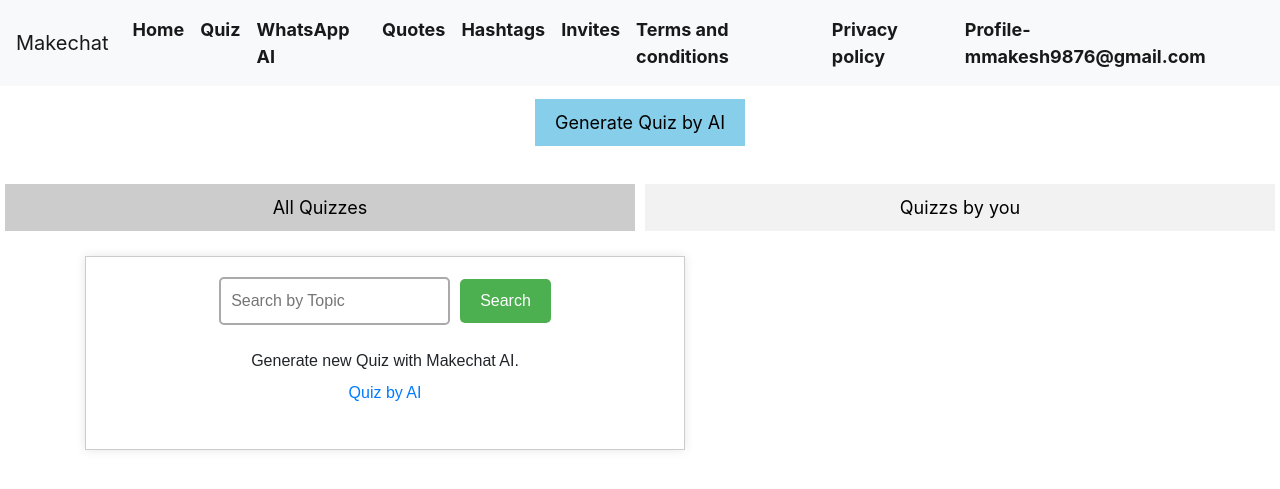
After one commit to makesh9876/makechat, a Django app: page /quiz_home/ in a window 1280 px wide, after a click on "All Quizzes". The commit adds this page. Shown: the top 489 px of the page. Run offline with Django 4.2, Linux system fonts and the light colour scheme; a user stored in the database is signed in; data that the repository does not hold is empty.

Commit message:
quiz feature add

```diff
--- a/chatgpt/admin.py
+++ b/chatgpt/admin.py
@@ -1,5 +1,5 @@
 from django.contrib import admin
-from .models import Customer, UserMessage, InvitedUsers, ChatMessage,ChatThread,FreeAiRequests
+from .models import Customer, UserMessage, InvitedUsers, ChatMessage,ChatThread,FreeAiRequests,Quizes
 # Register your models here.
 admin.site.register(Customer)
 admin.site.register(UserMessage)
@@ -8,3 +8,4 @@ admin.site.register(InvitedUsers)
 admin.site.register(ChatThread)
 admin.site.register(ChatMessage)
 admin.site.register(FreeAiRequests)
+admin.site.register(Quizes)
--- a/chatgpt/templates/chatgpt/index.html
+++ b/chatgpt/templates/chatgpt/index.html
@@ -79,18 +79,13 @@ body {
           </li>
           {% endif %}
           <li class="nav-item active">
-            <a class="nav-link" href="{% url 'home' %}"
-              >Invites<span class="sr-only">(current)</span></a
+            <a class="nav-link" href="{% url 'quiz_home' %}"
+              >Quiz<span class="sr-only">(current)</span></a
             >
           </li>
           <li class="nav-item active">
             <a class="nav-link" href="https://wa.me/14847299654"
               >WhatsApp AI<span class="sr-only">(current)</span></a
-            >
-          </li>
-          <li class="nav-item active">
-            <a class="nav-link" href="{% url 'education' %}"
-              >Quiz<span class="sr-only">(current)</span></a
             >
           </li>
           <li class="nav-item active">
@@ -101,6 +96,11 @@ body {
           <li class="nav-item active">
             <a class="nav-link" href="{% url 'hastag_generate' %}"
               >Hashtags <span class="sr-only">(current)</span></a
+            >
+          </li>
+          <li class="nav-item active">
+            <a class="nav-link" href="{% url 'home' %}"
+              >Invites<span class="sr-only">(current)</span></a
             >
           </li>
           <li class="nav-item active">
--- a/chatgpt/templates/chatgpt/landing.html
+++ b/chatgpt/templates/chatgpt/landing.html
@@ -131,7 +131,7 @@
                                 <p>Elevate your knowledge with our AI Quiz Generator. Say goodbye to dull,
                                     static quizzes, and welcome a dynamic, interactive experience that keeps you
                                     engage in learning. Create quizzes for the topic you want to learn.</p>
-                                <a href="{% url 'education' %}" class="btn btn-primary">Try Now</a>
+                                <a href="{% url 'quiz_home' %}" class="btn btn-primary">Try Now</a>
                             </div>
                         </div>
                         <div class="card">
--- /dev/null
+++ b/chatgpt/templates/chatgpt/quiz_home.html
@@ -0,0 +1,257 @@
+{% extends 'chatgpt/index.html' %}
+
+{% load static %}
+{% block content %}
+
+<style>
+  .tab {
+    display: flex;
+    flex-wrap: wrap;
+    justify-content: center;
+    margin-bottom: 20px;
+  }
+
+  .tab button {
+    flex-basis: calc(50% - 10px);
+    background-color: #f2f2f2;
+    color: black;
+    border: none;
+    padding: 10px 20px;
+    font-size: 18px;
+    cursor: pointer;
+    margin: 5px;
+    transition: background-color 0.3s;
+  }
+
+  .tab button:hover {
+    background-color: #ddd;
+  }
+
+  .tab button.active {
+    background-color: #ccc;
+  }
+
+  .container {
+    display: flex;
+    flex-direction: column;
+    align-items: center;
+    width: 100%;
+    text-align: center;
+    font-family: Arial, sans-serif;
+  }
+
+  .tabcontent {
+    display: flex;
+    flex-direction: column;
+    align-items: center;
+    width: 100%;
+    text-align: center;
+  }
+
+  .section {
+    display: flex;
+    flex-direction: column;
+    align-items: center;
+    width: 100%;
+    max-width: 600px;
+    padding: 20px;
+    background-color: #ffffff;
+    border: 1px solid #ccc;
+    box-shadow: 0px 0px 10px rgba(0, 0, 0, 0.1);
+    margin-bottom: 20px;
+  }
+
+  .section-title {
+    font-size: 24px;
+    margin-bottom: 10px;
+    text-decoration: underline;
+  }
+
+  .user-list {
+    list-style-type: none;
+    padding: 0;
+    text-align: left;
+    margin: 0;
+    width: 100%;
+  }
+
+  .user-list li {
+    font-size: 20px;
+    margin-bottom: 10px;
+  }
+
+  .user-info {
+    display: flex;
+    align-items: center;
+    background-color: #f6f6f6;
+    padding: 10px;
+    border-radius: 5px;
+  }
+
+  .user-details {
+    flex-grow: 1;
+  }
+
+  .user-name {
+    font-weight: bold;
+    color: grey;
+  }
+
+  .last-message {
+    color: #888;
+  }
+
+  .chat-button {
+    padding: 5px 10px;
+    background-color: black;
+    color: white;
+    border: none;
+    text-decoration: none;
+    border-radius: 4px;
+    cursor: pointer;
+    transition: background-color 0.3s;
+  }
+
+  .chat-button:hover {
+    background-color: grey;
+  }
+  .search-bar {
+    display: flex;
+    align-items: center;
+  }
+
+  .search-input {
+    padding: 10px;
+    border: 2px solid #aaa;
+    border-radius: 5px;
+    font-size: 16px;
+    outline: none;
+  }
+
+  .search-button {
+    background-color: #4CAF50;
+    color: white;
+    border: none;
+    border-radius: 5px;
+    padding: 10px 20px;
+    margin-left: 10px;
+    cursor: pointer;
+    transition: background-color 0.3s;
+  }
+
+  .search-button:hover {
+    background-color: #45a049;
+  }
+</style>
+<div class="tab">
+    <a class="nav-link" href="{% url 'education' %}"><button id="new-invite" class="tablinks" style="background-color: skyblue;">Generate Quiz by AI</button></a>
+  </div>
+
+<div class="tab">
+  <button class="tablinks" onclick="openTab(event, 'all-quiz')">All Quizzes</button>
+  <button id="your-quiz-tab" class="tablinks" onclick="openTab(event, 'your-quiz')">Quizzs by you</button>
+</div>
+
+<div class="container">
+    <div id="all-quiz" class="tabcontent">
+        <div class="section">
+            <div class="search-bar">
+                <input type="text" id="topic-search" placeholder="Search by Topic" class="search-input">
+                <button onclick="searchByTopic()" class="search-button">Search</button>
+              </div>
+              <br>
+          {% if all_quiz %}
+          <ul class="user-list">
+            {% for quiz in all_quiz %}
+            <li>
+              <div class="user-info">
+                <div class="user-details">
+                  <span class="user-name">{{quiz.topic}}</span>
+                </div>
+                <form id="chat-form" method="post" action="" style="display: inline;">
+                  {% csrf_token %}
+                  <input type="hidden" name="quiz_id" value="{{ quiz.id }}">
+                  <button type="submit" class="chat-button">Start</button>
+                </form>
+              </div>
+            </li>
+            {% endfor %}
+          </ul>
+          {% elif user.is_authenticated %}
+          <p>Generate new Quiz with Makechat AI.<a class="nav-link" href="{% url 'education' %}">Quiz by AI</a></p>
+          {% else %}
+          <p>Login to see the invites.<a class="nav-link" href="{% url 'login' %}">Login</a></p>
+          {% endif %}
+        </div>
+      </div>
+  <div id="your-quiz" class="tabcontent">
+    <div class="section">
+      {% if my_quiz %}
+      <ul class="user-list">
+        {% for quiz in my_quiz %}
+        <li>
+          <div class="user-info">
+            <div class="user-details">
+              <span class="user-name">{{ quiz.topic }}</span>
+            </div>
+            <form id="chat-form" method="post" action="" style="display: inline;">
+              {% csrf_token %}
+              <input type="hidden" name="quiz_id" value="{{ quiz.id }}">
+              <button type="submit" class="chat-button">Start</button>
+            </form>
+          </div>
+        </li>
+        {% endfor %}
+      </ul>
+      {% elif user.is_authenticated %}
+      <p>No Quiz Created by you.</p>
+      <a class="nav-link" href="{% url 'education' %}">Generate Quiz by AI</a>
+      {% else %}
+
+      <p>Login to see the invited users.<a class="nav-link" href="{% url 'login' %}">Login</a></p>
+      {% endif %}
+    </div>
+  </div>
+</div>
+
+
+<script>
+  document.getElementById("your-quiz-tab").click();
+  function openTab(evt, tabName) {
+    // Get all tab content elements and hide them
+    const tabcontent = document.getElementsByClassName("tabcontent");
+    for (let i = 0; i < tabcontent.length; i++) {
+      tabcontent[i].style.display = "none";
+    }
+
+    // Get all tab button elements and remove the "active" class
+    const tablinks = document.getElementsByClassName("tablinks");
+    for (let i = 0; i < tablinks.length; i++) {
+      tablinks[i].className = tablinks[i].className.replace(" active", "");
+    }
+
+    // Show the selected tab content and add the "active" class to the clicked button
+    document.getElementById(tabName).style.display = "block";
+    evt.currentTarget.className += " active";
+  }
+  function searchByTopic() {
+    // Get the input value from the search bar
+    const searchInput = document.getElementById("topic-search").value.toLowerCase();
+
+    // Get all quiz items
+    const quizItems = document.querySelectorAll(".user-info");
+
+    // Loop through each quiz item and check if the topic matches the search input
+    quizItems.forEach(function(quizItem) {
+      const topic = quizItem.querySelector(".user-name").textContent.toLowerCase();
+      if (topic.includes(searchInput)) {
+        // If the topic matches the search input, display the item
+        quizItem.parentElement.style.display = "block";
+      } else {
+        // If the topic does not match the search input, hide the item
+        quizItem.parentElement.style.display = "none";
+      }
+    });
+  }
+</script>
+{% endblock content %}
--- a/chatgpt/urls.py
+++ b/chatgpt/urls.py
@@ -7,7 +7,7 @@ from .views import (
     login_request, home,Onboard,chat, chatting,landing_page,
     plan_upgrade, plan_details, checkout,submit_quiz_view,ShowResult,
     terms_and_conditions, privacy_policy, get_started, ImageGenerate, PaymentRedirect,
-    QuoteGenerate, HastagsGenerate,ProdiaImageGenerate, Education, profile_page
+    QuoteGenerate, HastagsGenerate,ProdiaImageGenerate, Education, profile_page, QuizHome, quiz_start
 )
 
 urlpatterns = [
@@ -17,6 +17,8 @@ urlpatterns = [
     path('', landing_page, name='landing_page'),
     path('<str:room_name>/<str:username>/<str:chat_with>/', chatting, name='chat_room'),
     path('incomming_message/', IncommingMessage.as_view(), name="incomming_message"),
+    path('quiz_home/', QuizHome.as_view(), name="quiz_home"),
+    path('quiz/<str:quiz_id>/', quiz_start, name="quiz_start"),
     path('image_generate/', ImageGenerate.as_view(), name="image_generate"),
     path('makechat/',MakeChat.as_view(), name="makechat"),
     path('invite_user/',MakeChat.as_view(), name="invite_user"),
--- a/chatgpt/views.py
+++ b/chatgpt/views.py
@@ -22,7 +22,7 @@ from django.http import HttpResponse
 from django.contrib.auth.decorators import login_required
 from rest_framework import status
 from rest_framework.response import Response
-from .models import Customer, UserMessage, InvitedUsers, ChatMessage, ChatThread
+from .models import Customer, UserMessage, InvitedUsers, ChatMessage, ChatThread, Quizes
 from .lib.chatgpt import ChatGpt
 from .lib.payments import PaymentLinks
 from .lib.twillio import OutgoingMessage
@@ -211,6 +211,54 @@ def get_gpt_response(prompt: str):
     """
     return ChatGpt().completions(promt=prompt)
 
+@login_required
+def quiz_start(request, quiz_id):
+    quiz_obj = Quizes.objects.get(id=quiz_id)
+    context = {
+                "category": quiz_obj.topic,
+                "response": quiz_obj.quiz,
+                "result_type": "quote",
+                "try_url_name": "quote_generate",
+            }
+    return render(request, "chatgpt/questions.html", context)
+
+class QuizHome(LoginRequiredMixin, View):
+    def filter_quiz(self, user_obj):
+        """
+            filter only my quiz
+        """
+        all_quiz = Quizes.objects.all()
+        other_quiz = []
+        my_quiz = []
+        for quiz in all_quiz:
+            if quiz.created_by == user_obj:
+                my_quiz.append(quiz)
+            else:
+                other_quiz.append(quiz)
+        return other_quiz, my_quiz
+    def get(self, request):
+        """
+            quiz home page
+        """
+
+        all_quiz_filtered , my_quiz = self.filter_quiz(request.user)
+        context = {
+            "all_quiz" : all_quiz_filtered,
+            "my_quiz" : my_quiz
+        }
+        return render(request, "chatgpt/quiz_home.html", context)
+
+    def post(self, request):
+        """
+            start quiz
+        """
+        quiz_id = request.POST.get("quiz_id")
+        return redirect(
+            quiz_start,
+            quiz_id=quiz_id
+
+        )
+
 
 class Education(LoginRequiredMixin, View):
     """
@@ -246,6 +294,19 @@ class Education(LoginRequiredMixin, View):
         """
         return render(request, "chatgpt/quize_generate.html")
 
+    def save_quiz(self, data : dict, user_obj):
+        """
+            save quix in data base
+        """
+        return Quizes.objects.create(
+            created_by=user_obj,
+            visibility="Public",
+            metadata={},
+            quiz=path_or({},["response"], data),
+            topic=path_or({},["category"], data),
+        )
+
+
     def post(self, request):
         """
         generate a instagram quote
@@ -271,8 +332,12 @@ class Education(LoginRequiredMixin, View):
                 "result_type": "quote",
                 "try_url_name": "quote_generate",
             }
+            quiz_obj = self.save_quiz(data=context, user_obj=request.user)
             DataRetriver().reduce_quota(user=request.user, reduce_count=2)
-            return render(request, "chatgpt/questions.html", context)
+            return redirect(
+                quiz_start,
+                quiz_id = quiz_obj.id
+            )
         except Exception as error:
             print("Error -> ", error)
             return HttpResponse(
@@ -844,7 +909,10 @@ def login_request(request):
         user = auth.authenticate(username=username, password=password)
         if user is not None:
             auth.login(request, user)
-            return redirect("home")
+            next_url = request.GET.get('next')
+            if next_url:
+                return redirect(next_url)
+            return redirect("/")
         messages.info(
             request,
             "Oops! It seems like the credentials you provided are invalid. Please double-check and try again. We're here to help you get it right!",
```
Also changed, not shown: chatgpt/models.py (+16 -0 lines).
